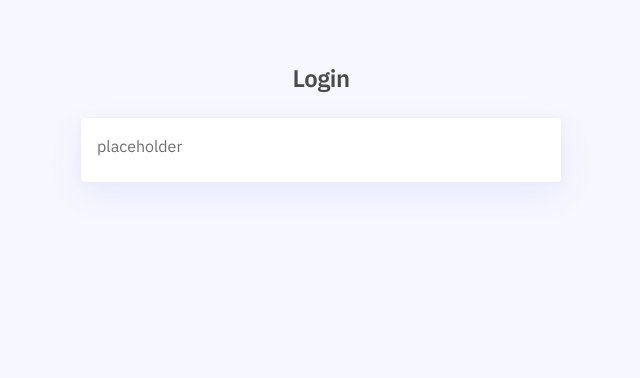
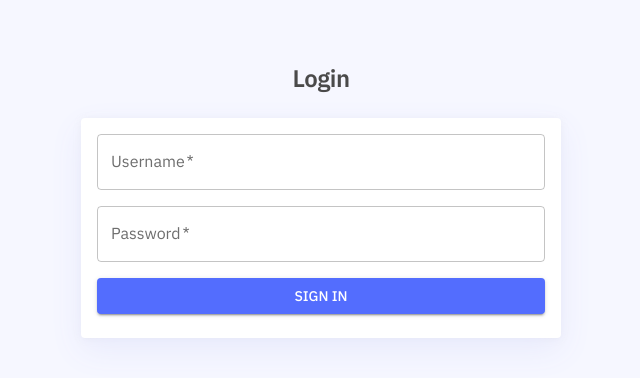
Before and after one commit to m-ades/frontend-logic, a React (Vite) app: page /login in a window 1280 px wide. Shown: the top 378 px of the page, without its empty margins (319-959 px from the left). Built offline with nearby package versions, Linux system fonts and the light colour scheme; no server answers.

Commit message:
gpt generated log in placeholder

```diff
--- a/src/pages/Login.jsx
+++ b/src/pages/Login.jsx
@@ -1,7 +1,34 @@
-import { Box, Typography, CardContent } from '@mui/material'
+import { useState } from 'react'
+import { useNavigate } from 'react-router-dom'
+import { Box, Typography, CardContent, TextField, Button, Alert, Stack } from '@mui/material'
 import ThemedCard from '../components/ui/ThemedCard.jsx'
+import { fetchJson } from '../utils/api.js'
 
 export default function Login() {
+  const [username, setUsername] = useState('')
+  const [password, setPassword] = useState('')
+  const [error, setError] = useState('')
+  const [isSubmitting, setIsSubmitting] = useState(false)
+  const navigate = useNavigate()
+
+  const handleSubmit = async (event) => {
+    event.preventDefault()
+    setError('')
+    setIsSubmitting(true)
+    try {
+      await fetchJson('/api/auth/login', {
+        method: 'POST',
+        headers: { 'Content-Type': 'application/json' },
+        body: JSON.stringify({ username, password }),
+      })
+      navigate('/assignments')
+    } catch (err) {
+      setError(err?.message || 'Login failed.')
+    } finally {
+      setIsSubmitting(false)
+    }
+  }
+
   return (
     <Box sx={{ maxWidth: 480, mx: 'auto', mt: 8 }}>
       <Typography variant="h4" sx={{ mb: 3, fontWeight: 600, textAlign: 'center' }}>
@@ -10,9 +37,29 @@ export default function Login() {
 
       <ThemedCard>
         <CardContent>
-          <Typography variant="body1" color="text.secondary">
-            placeholder
-          </Typography>
+          <Box component="form" onSubmit={handleSubmit}>
+            <Stack spacing={2}>
+              {error && <Alert severity="error">{error}</Alert>}
+              <TextField
+                label="Username"
+                value={username}
+                onChange={(event) => setUsername(event.target.value)}
+                autoComplete="username"
+                required
+              />
+              <TextField
+                label="Password"
+                type="password"
+                value={password}
+                onChange={(event) => setPassword(event.target.value)}
+                autoComplete="current-password"
+                required
+              />
+              <Button type="submit" variant="contained" disabled={isSubmitting}>
+                {isSubmitting ? 'Signing in...' : 'Sign in'}
+              </Button>
+            </Stack>
+          </Box>
         </CardContent>
       </ThemedCard>
     </Box>
```
